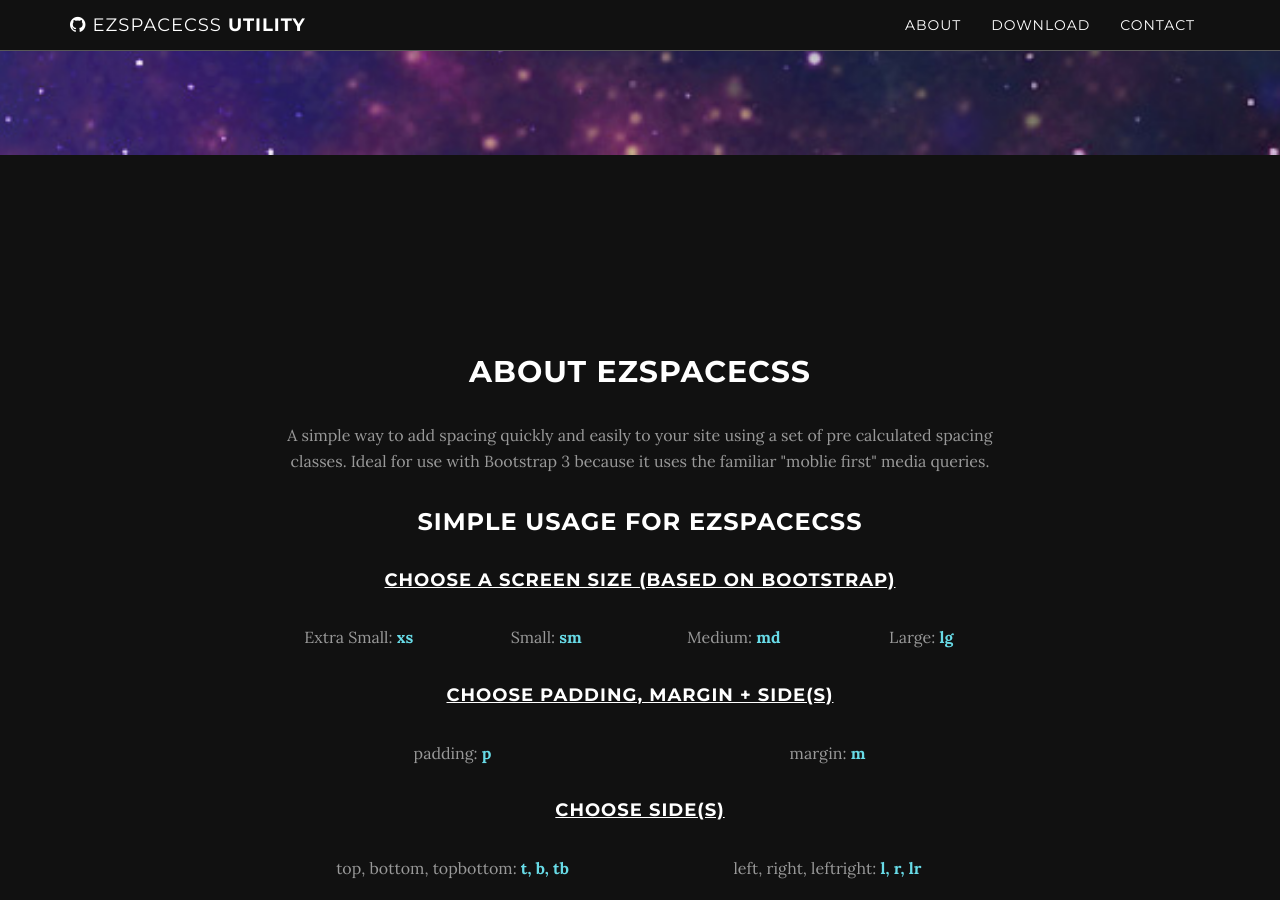
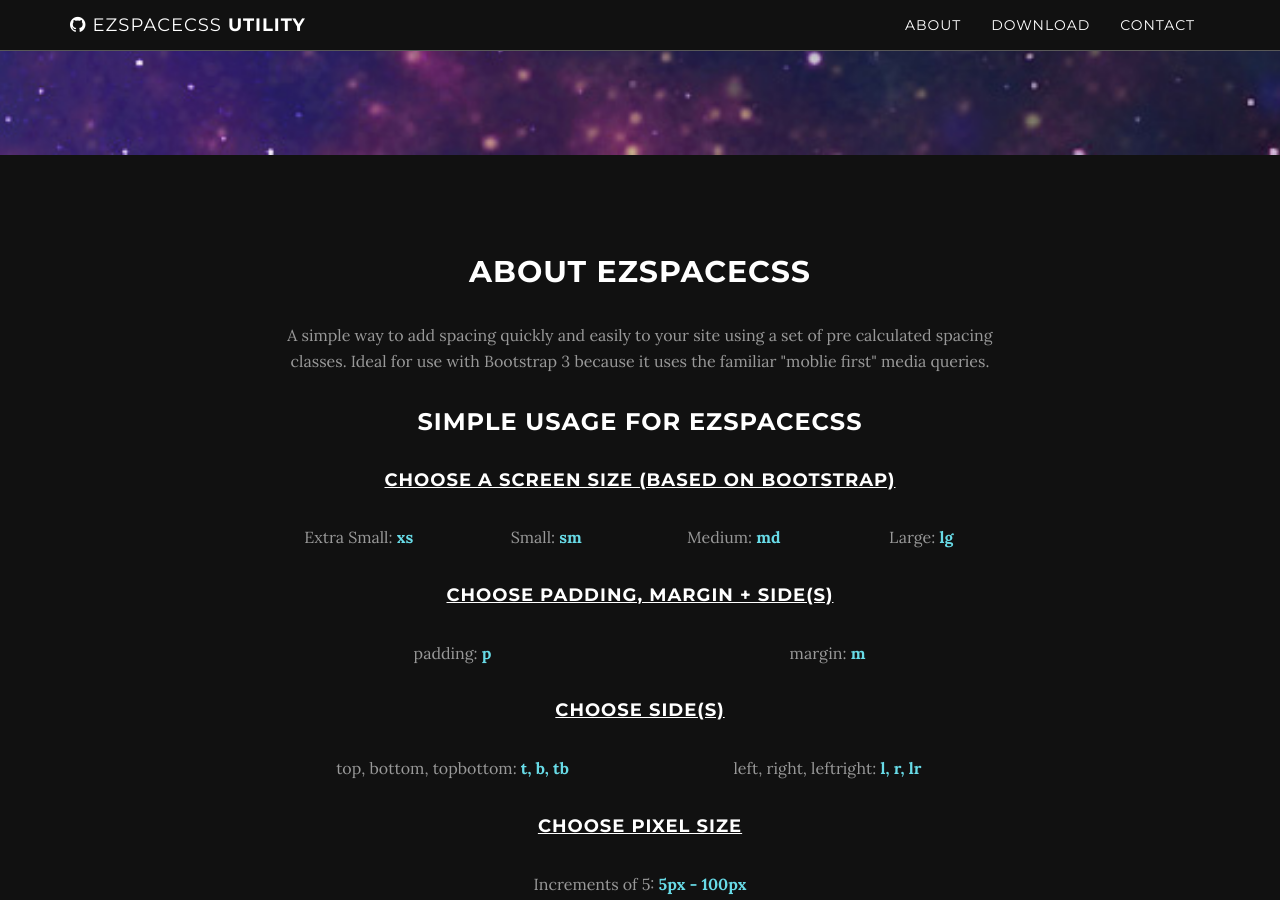
Before and after one commit to dmanzer2/ez-space-css-site, a Jekyll site: the page built from index.html, in a window 1280 px wide and 900 px high, scrolled down 745 px. Built offline with Jekyll 4.4.1, drawn with Linux system fonts in a browser that asks for light colours.

Commit message:
minor content spacing adj

```diff
--- a/_includes/contact.html
+++ b/_includes/contact.html
@@ -4,8 +4,7 @@
     <div class="col-lg-8 col-lg-offset-2">
       <h2>Contact</h2>
       <p>Please feel free submit a pull request or contact me with any questions. </p>
-              <p><a href="mailto:{{ site.email }}">{{ site.email }}</a>
-              </p>
+      <p><a href="mailto:{{ site.email }}">{{ site.email }}</a></p>
       <ul class="list-inline banner-social-buttons">
         {% for network in site.social %}
         <li>
--- a/_includes/css/grayscale.css
+++ b/_includes/css/grayscale.css
@@ -278,7 +278,7 @@
 
 @media(min-width:767px) {
     .content-section {
-        padding-top: 200px;
+        padding-top: 100px;
     }
 
     .download-section {
```
Lines whose indentation alone changed are shown as unchanged.
